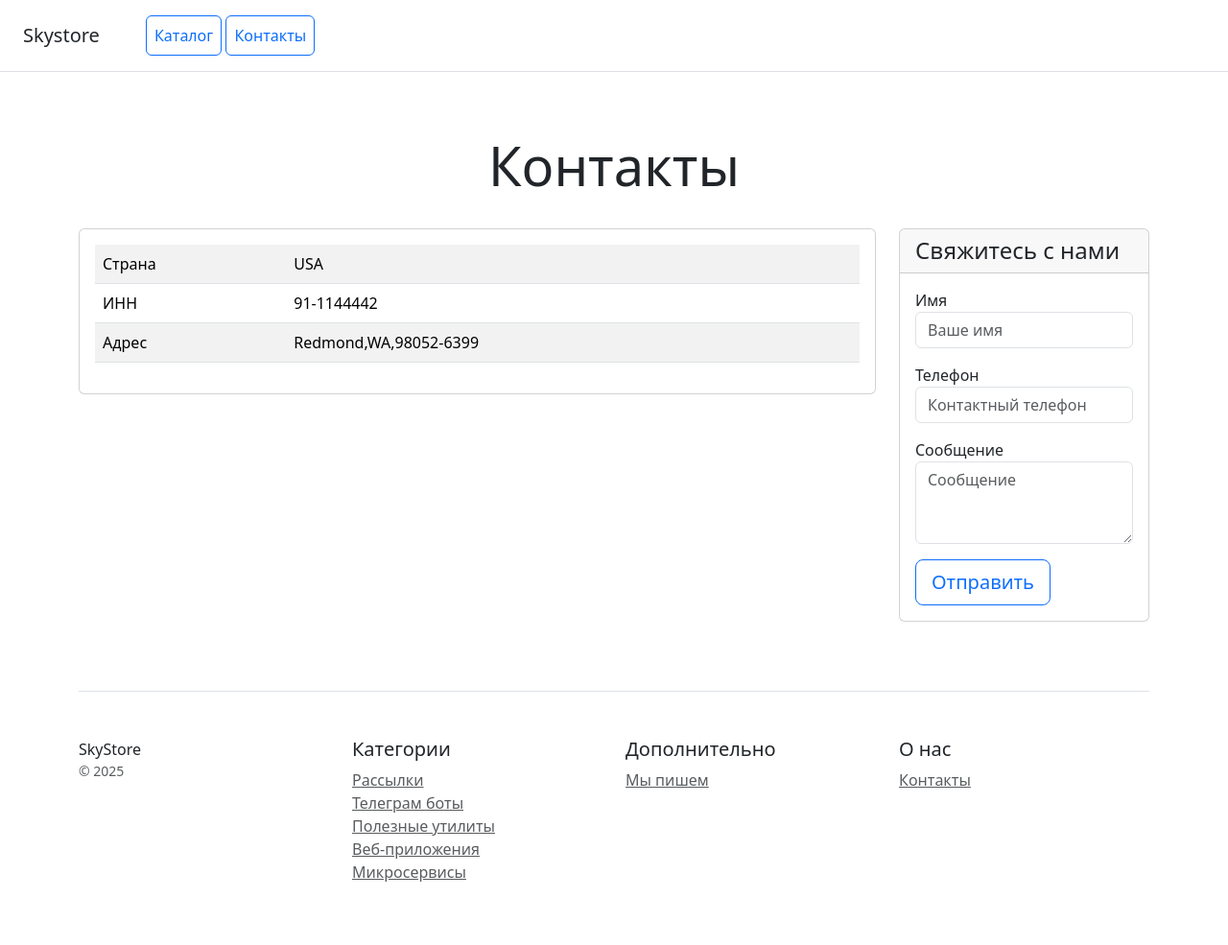
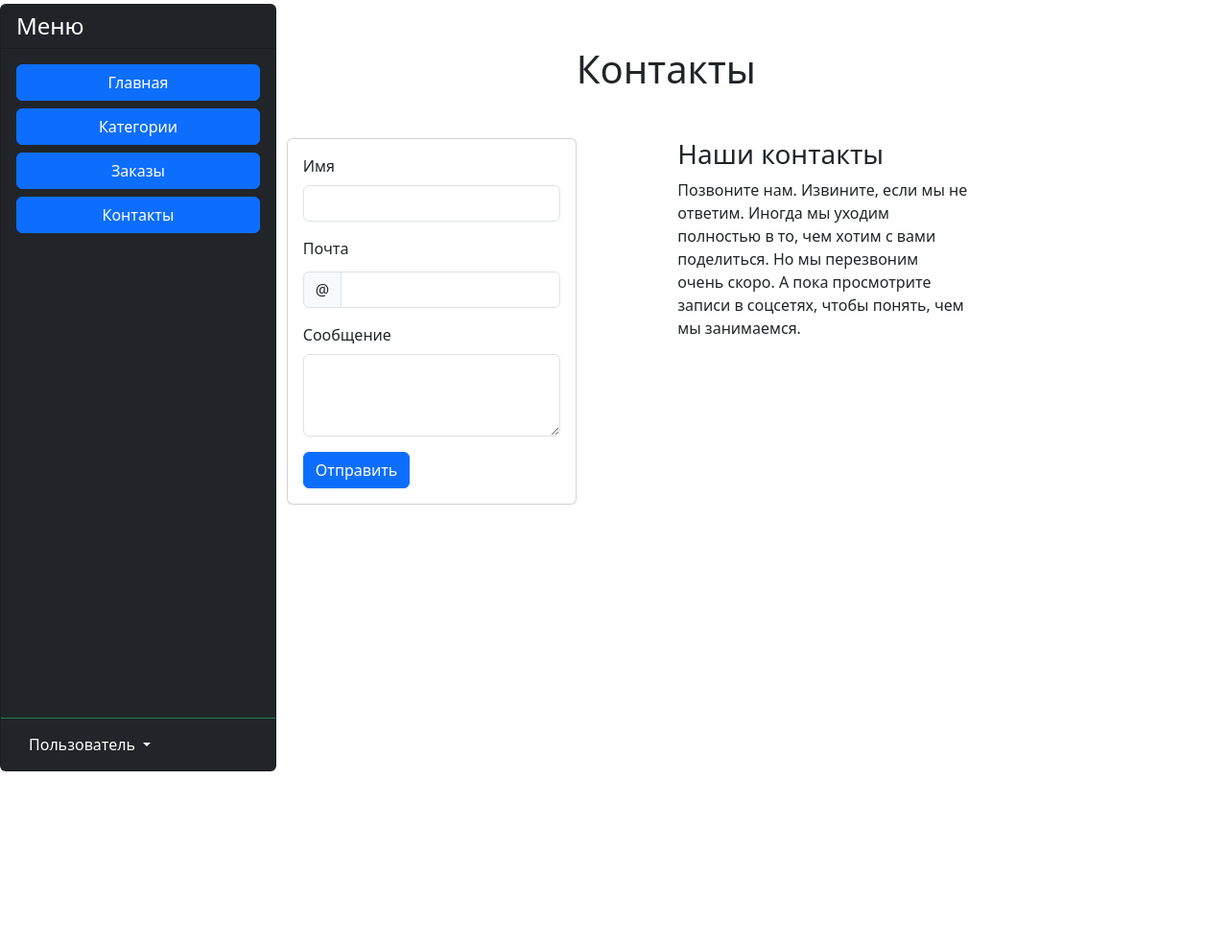
Before and after one commit to PetrMaev/online_shop, a Django app: page /contacts/ in a window 1280 px wide. Shown: the whole page at 96% size. After the commit the page ends 804 px from the top, so only its background shows below. Run offline with Django 5.2, Linux system fonts and the light colour scheme; some libraries are stand-ins or nearby versions.

Commit message:
edit the contact template

```diff
--- a/catalog/templates/catalog/contacts.html
+++ b/catalog/templates/catalog/contacts.html
@@ -1,104 +1,47 @@
-<!doctype html>
-<html lang="en">
-<head>
-    <meta charset="utf-8">
-    <meta name="viewport" content="width=device-width, initial-scale=1">
-    <title>Contacts</title>
-    <link href="https://cdn.jsdelivr.net/npm/bootstrap@5.3.5/dist/css/bootstrap.min.css" rel="stylesheet"/>
-</head>
-<body>
-<div class="d-flex flex-column flex-md-row align-items-center p-3 px-md-4 mb-3 bg-white border-bottom box-shadow">
-    <h5 class="my-0 mr-md-auto font-weight-normal">Skystore</h5>
-    <nav class="ms-5">
-        <a class="p-2 btn btn-outline-primary" href="/">Каталог</a>
-        <a class="p-2 btn btn-outline-primary" href="/contacts/">Контакты</a>
-    </nav>
+{% extends 'catalog/base.html' %}
+
+{% block title %}Контакты{% endblock %}
+
+{% block content %}
+<div class="mb-5">
+    <p class="text-center h1">Контакты</p>
 </div>
-
-<div class="pricing-header px-3 py-3 pt-md-5 pb-md-4 mx-auto text-center">
-    <h1 class="display-4">Контакты</h1>
+<div class="row">
+    <div class="col-1"></div>
+    <div class="col-4">
+        <div class="card mb-3">
+            <div class="card-body">
+                <form>
+                    <div class="mb-3">
+                        <label for="exampleFormControlInput1" class="form-label">Имя</label>
+                        <input type="text" class="form-control" id="exampleFormControlInput1">
                     </div>
-
-<div class="container">
-    <div class="row text-start">
-        <div class="col-lg-9 col-md-6 col-sm-12">
-            <div class="card mb-4 box-shadow">
-                <div class="card-body">
-                    <table class="table table-striped">
-                        <tr>
-                            <td class="w-25">Страна</td>
-                            <td>USA</td>
-                        </tr>
-                        <tr>
-                            <td class="w-25">ИНН</td>
-                            <td>91-1144442</td>
-                        </tr>
-                        <tr>
-                            <td class="w-25">Адрес</td>
-                            <td>Redmond,WA,98052-6399</td>
-                        </tr>
-                    </table>
+                    <div class="mb-1">
+                        <label for="exampleFormControlInput1" class="form-label">Почта</label>
                     </div>
-            </div>
-        </div>
-        <div class="col-lg-3 col-md-6 col-sm-12">
-            <div class="card mb-4 box-shadow">
-                <div class="card-header">
-                    <h4 class="my-0 font-weight-normal">Свяжитесь с нами</h4>
-                </div>
-                <div class="card-body">
-                    <form method="post" action="" class="form-floating">
-                        {% csrf_token %}
-                        <div class="mb-3">
-                            <label for="name">Имя</label>
-                            <input type="text" name="name" class="form-control" id="name" placeholder="Ваше имя" required>
+                    <div class="input-group mb-3">
+                        <span class="input-group-text" id="basic-addon1">@</span>
+                        <input type="text" class="form-control" aria-label="Username"
+                               aria-describedby="basic-addon1">
                     </div>
                     <div class="mb-3">
-                            <label for="phone_number">Телефон</label>
-                            <input type="text" name="phone_number" class="form-control" id="phone_number" placeholder="Контактный телефон" required>
+                        <label for="exampleFormControlTextarea1" class="form-label">Сообщение</label>
+                        <textarea class="form-control" id="exampleFormControlTextarea1" rows="3"></textarea>
                     </div>
-                        <div class="mb-3">
-                            <label for="message">Сообщение</label>
-                            <textarea type="text" name="message" class="form-control" id="message" rows="3" placeholder="Сообщение" required></textarea>
-                        </div>
-                        <button type="submit" class="btn btn-lg btn-block btn-outline-primary">Отправить</button>
+                    <button type="button" class="btn btn-primary">Отправить</button>
                 </form>
             </div>
         </div>
     </div>
+    <div class="col-1"></div>
+    <div class="col-4">
+        <h3>Наши контакты</h3>
+        Позвоните нам.
+        Извините, если мы не ответим.
+        Иногда мы уходим полностью в то, чем хотим с вами поделиться.
+        Но мы перезвоним очень скоро.
+        А пока просмотрите записи в соцсетях, чтобы понять, чем мы занимаемся.
     </div>
-
-    <footer class="pt-4 my-md-5 pt-md-5 border-top">
-        <div class="row">
-            <div class="col-12 col-md">
-                SkyStore
-                <small class="d-block mb-3 text-muted">&copy; 2025</small>
+    <div class="col-1"></div>
 </div>
-            <div class="col-6 col-md">
-                <h5>Категории</h5>
-                <ul class="list-unstyled text-small">
-                    <li><a class="text-muted" href="#">Рассылки</a></li>
-                    <li><a class="text-muted" href="#">Телеграм боты</a></li>
-                    <li><a class="text-muted" href="#">Полезные утилиты</a></li>
-                    <li><a class="text-muted" href="#">Веб-приложения</a></li>
-                    <li><a class="text-muted" href="#">Микросервисы</a></li>
-                </ul>
-            </div>
-            <div class="col-6 col-md">
-                <h5>Дополнительно</h5>
-                <ul class="list-unstyled text-small">
-                    <li><a class="text-muted" href="#">Мы пишем</a></li>
-                </ul>
-            </div>
-            <div class="col-6 col-md">
-                <h5>О нас</h5>
-                <ul class="list-unstyled text-small">
-                    <li><a class="text-muted" href="/contacts/">Контакты</a></li>
-                </ul>
-            </div>
-        </div>
-    </footer>
-</div>
-<script src="https://cdn.jsdelivr.net/npm/bootstrap@5.3.5/dist/js/bootstrap.bundle.min.js"></script>
-</body>
-</html>
+{% endblock %}
```
Lines whose indentation alone changed are shown as unchanged.
